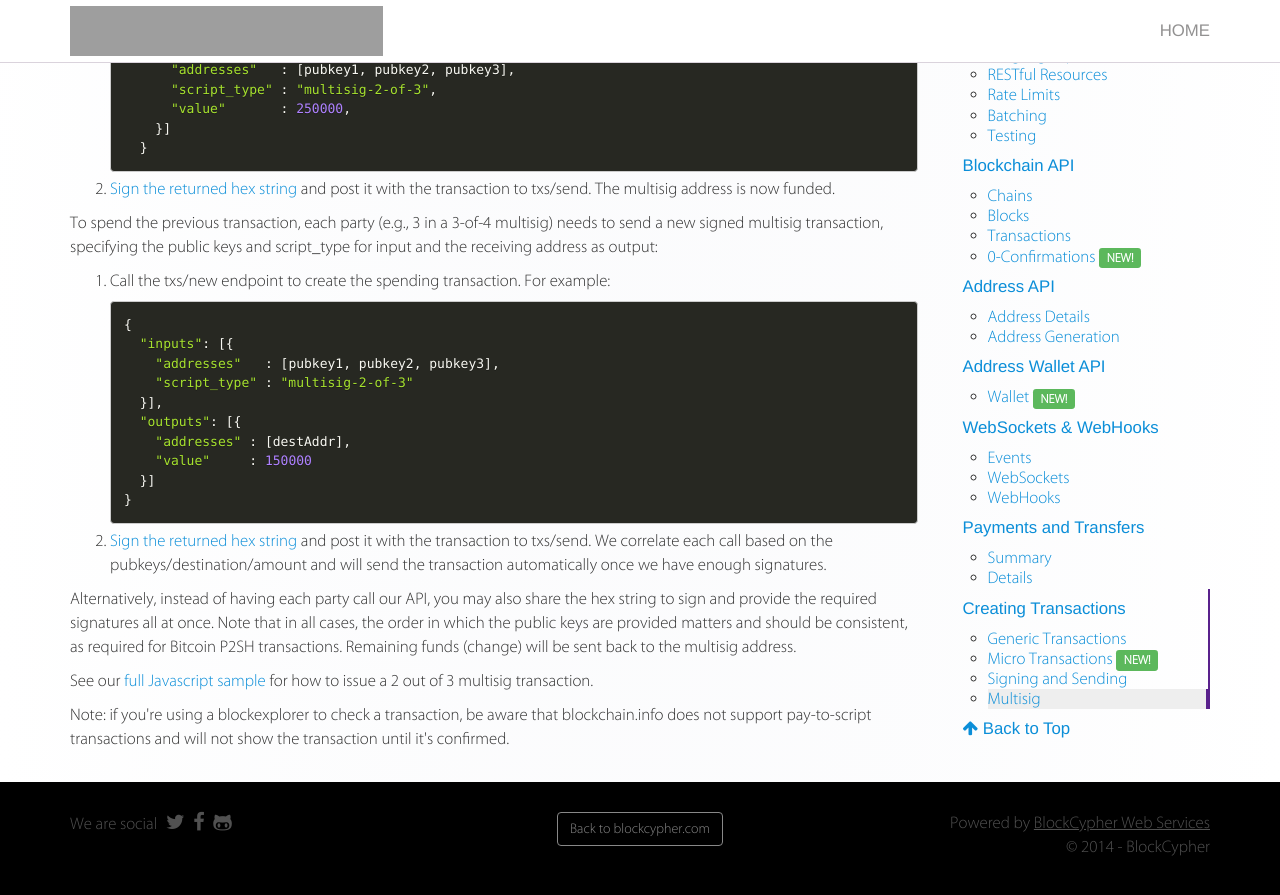
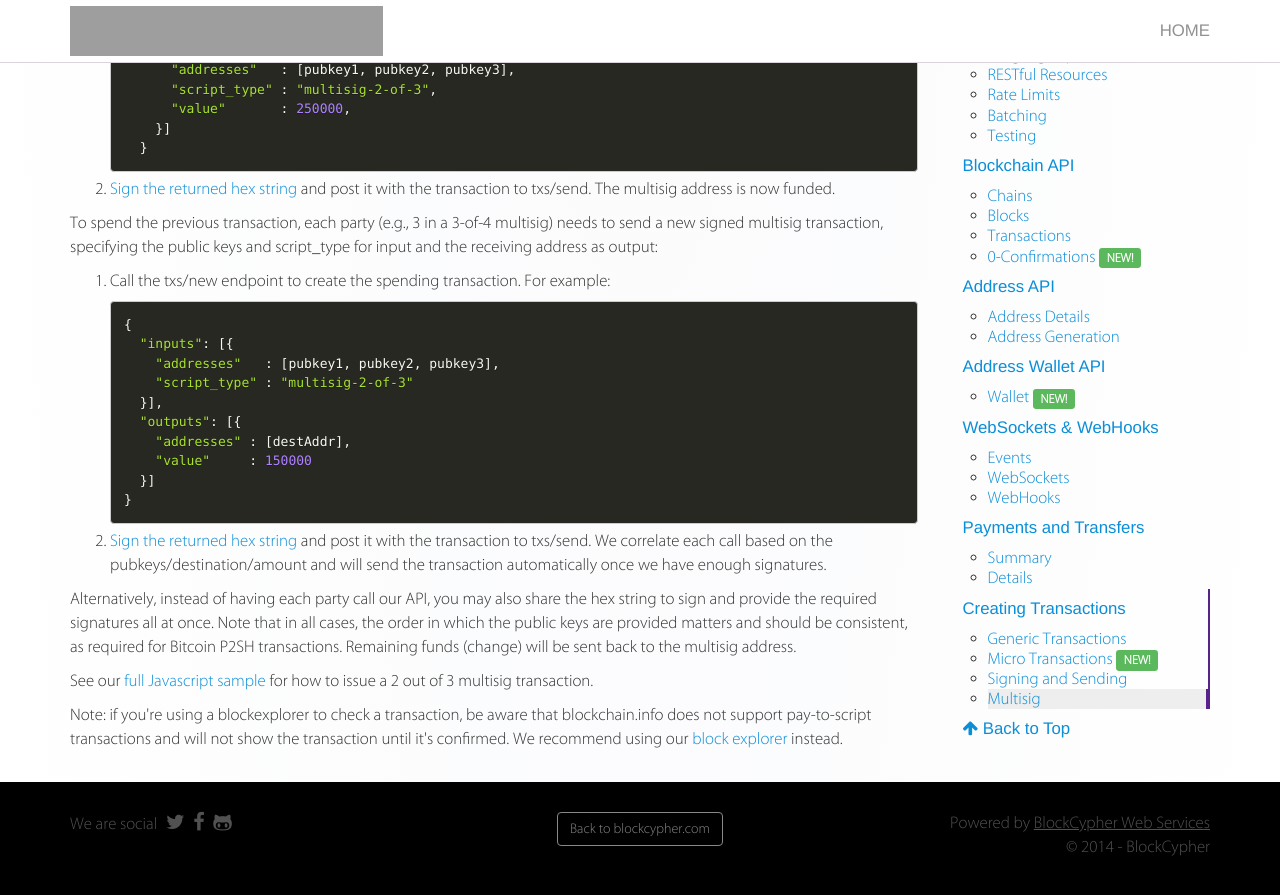
Before and after one commit to blockcypher/documentation, a Jekyll site: the page built from index.html, in a window 1280 px wide and 900 px high, scrolled down 34640 px. Shown: the top 895 px of the window. Built offline with Jekyll 4.4.1, drawn with Linux system fonts in a browser that asks for light colours; nearby versions of some CDN libraries; some web fonts are replaced.

Commit message:
add reference to blockcypher block explorer

```diff
--- a/_includes/reference/creating_txns.html
+++ b/_includes/reference/creating_txns.html
@@ -526,4 +526,4 @@ $ curl -H "Content-Type: application/json" -d @microtx_signed.json https://api.b
 
 <p>See our <a href="/samples/multisig-tx.html">full Javascript sample</a> for how to issue a 2 out of 3 multisig transaction.</p>
 
-<p>Note: if you're using a blockexplorer to check a transaction, be aware that blockchain.info does not support pay-to-script transactions and will not show the transaction until it's confirmed.</p>
+<p>Note: if you're using a blockexplorer to check a transaction, be aware that blockchain.info does not support pay-to-script transactions and will not show the transaction until it's confirmed. We recommend using our <a href="https://live.blockcypher.com/">block explorer</a> instead.</p>
```
